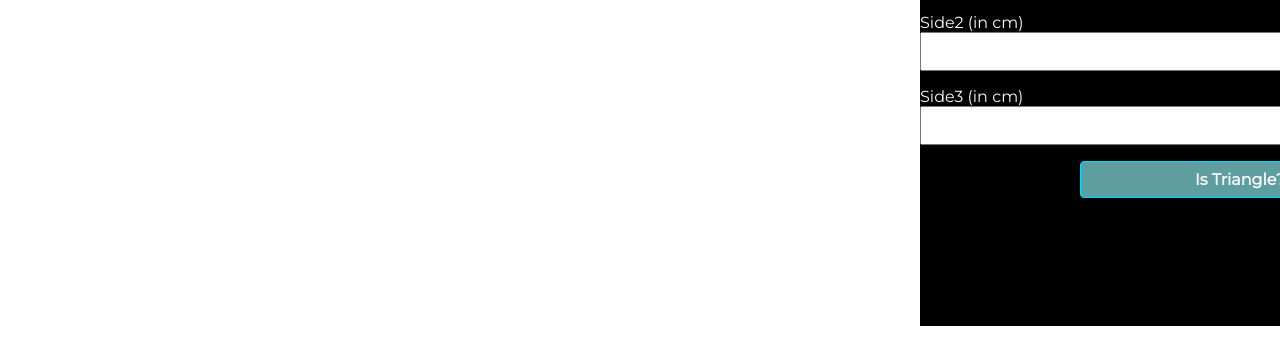
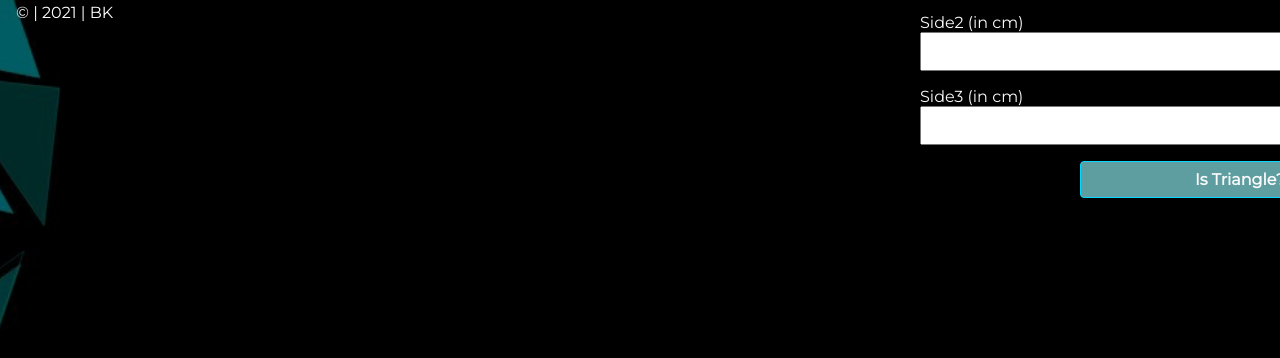
Before and after one commit to BhagyashreeKarale/mark-12, a plain HTML site: page index.html in a window 1280 px wide. Shown: the part 762-1120 px from the top of the page. Drawn offline with Linux system fonts and the light colour scheme.

Commit message:
Update styles.css

```diff
--- a/styles.css
+++ b/styles.css
@@ -148,7 +148,7 @@ a {
 
 
 body{
-	background-image:url("images/bg.jpg");
+	background-image:url("/bg.jpg");
 	background-position: center;
 	background-repeat: no-repeat;
 	background-size: cover;
```
